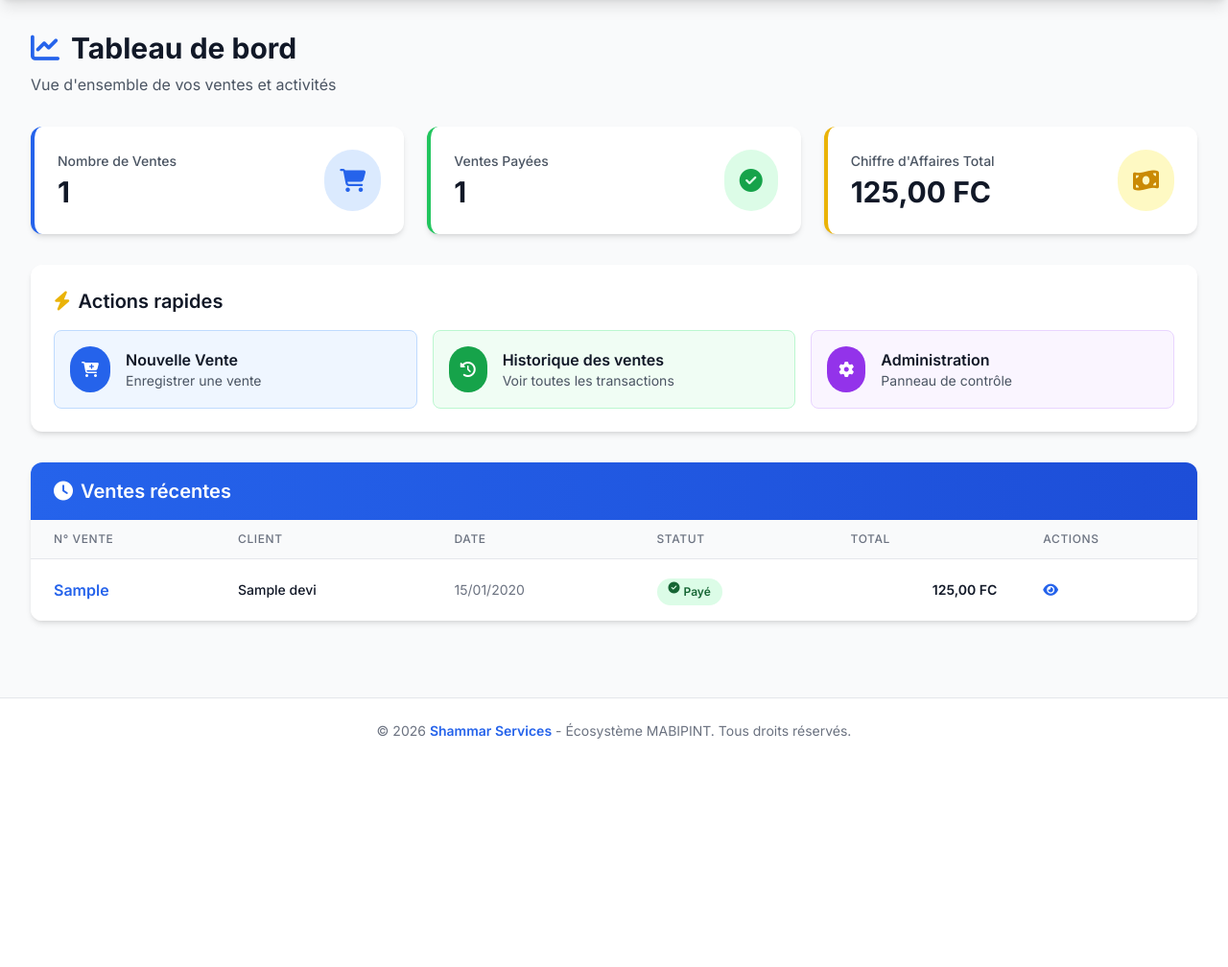
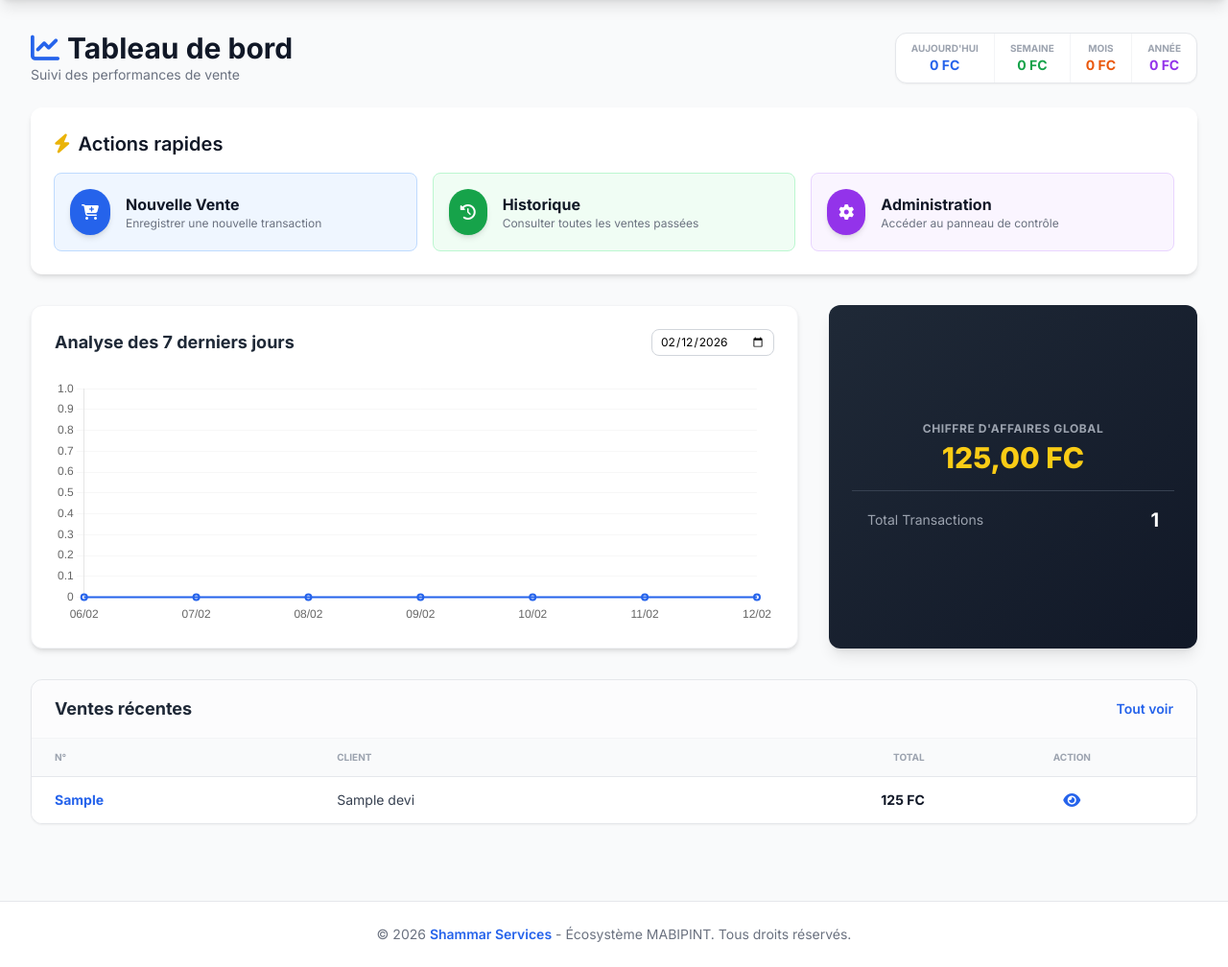
Before and after one commit to chadrackmbupiokajess/Shammar-Services, a Django app: page / in a window 1280 px wide. Shown: the part 64-1072 px from the top of the page at 96% size. Before the commit the page ends 834 px from the top, so only its background shows below. Run offline with Django 5.2, Linux system fonts and the light colour scheme; a user stored in the database is signed in; tables that the repository leaves empty hold one stand-in row (values such as "Sample post"); some libraries are stand-ins or nearby versions.

Commit message:
ajout total general

```diff
--- a/mabipint/templates/mabipint/dashboard.html
+++ b/mabipint/templates/mabipint/dashboard.html
@@ -5,52 +5,32 @@
 {% block content %}
 <div class="max-w-7xl mx-auto px-4 sm:px-6 lg:px-8">
 
-    <!-- En-tête -->
-    <div class="mb-6 md:mb-8">
-        <h1 class="text-2xl md:text-3xl font-bold text-gray-900">
-            <i class="fas fa-chart-line text-blue-600 mr-2 md:mr-3"></i>Tableau de bord
-        </h1>
-        <p class="text-sm md:text-base text-gray-600 mt-2">Vue d'ensemble de vos ventes et activités</p>
-    </div>
-
-    <!-- Statistiques -->
-    <div class="grid grid-cols-1 md:grid-cols-3 gap-6 mb-8">
-        <!-- Total Ventes (Nombre) -->
-        <div class="bg-white rounded-xl shadow-md p-6 card-hover border-l-4 border-blue-600">
-            <div class="flex items-center justify-between">
-                <div>
-                    <p class="text-sm font-medium text-gray-600 mb-1">Nombre de Ventes</p>
-                    <p class="text-3xl font-bold text-gray-900">{{ total_devis }}</p>
-                </div>
-                <div class="bg-blue-100 rounded-full p-4">
-                    <i class="fas fa-shopping-cart text-2xl text-blue-600"></i>
-                </div>
-            </div>
+    <!-- En-tête simplifié -->
+    <div class="flex flex-col md:flex-row md:items-center justify-between mb-6">
+        <div>
+            <h1 class="text-2xl md:text-3xl font-bold text-gray-900">
+                <i class="fas fa-chart-line text-blue-600 mr-2"></i>Tableau de bord
+            </h1>
+            <p class="text-sm text-gray-500">Suivi des performances de vente</p>
         </div>
 
-        <!-- Ventes Payées (Nombre) -->
-        <div class="bg-white rounded-xl shadow-md p-6 card-hover border-l-4 border-green-500">
-            <div class="flex items-center justify-between">
-                <div>
-                    <p class="text-sm font-medium text-gray-600 mb-1">Ventes Payées</p>
-                    <p class="text-3xl font-bold text-gray-900">{{ devis_paye }}</p>
-                </div>
-                <div class="bg-green-100 rounded-full p-4">
-                    <i class="fas fa-check-circle text-2xl text-green-600"></i>
-                </div>
+        <!-- Stats de période compactes (Fusionnées) -->
+        <div class="mt-4 md:mt-0 bg-white shadow-sm border border-gray-200 rounded-xl overflow-hidden flex divide-x divide-gray-100">
+            <div class="px-4 py-2 text-center">
+                <p class="text-[10px] uppercase font-bold text-gray-400">Aujourd'hui</p>
+                <p class="text-sm font-bold text-blue-600">{{ ca_aujourdhui|floatformat:0 }} FC</p>
             </div>
-        </div>
-
-        <!-- Chiffre d'Affaires Total (Argent) -->
-        <div class="bg-white rounded-xl shadow-md p-6 card-hover border-l-4 border-yellow-500">
-            <div class="flex items-center justify-between">
-                <div>
-                    <p class="text-sm font-medium text-gray-600 mb-1">Chiffre d'Affaires Total</p>
-                    <p class="text-2xl md:text-3xl font-bold text-gray-900">{{ chiffre_affaires_total|floatformat:2 }} FC</p>
-                </div>
-                <div class="bg-yellow-100 rounded-full p-4">
-                    <i class="fas fa-money-bill-wave text-2xl text-yellow-600"></i>
-                </div>
+            <div class="px-4 py-2 text-center">
+                <p class="text-[10px] uppercase font-bold text-gray-400">Semaine</p>
+                <p class="text-sm font-bold text-green-600">{{ ca_semaine|floatformat:0 }} FC</p>
+            </div>
+            <div class="px-4 py-2 text-center">
+                <p class="text-[10px] uppercase font-bold text-gray-400">Mois</p>
+                <p class="text-sm font-bold text-orange-600">{{ ca_mois|floatformat:0 }} FC</p>
+            </div>
+            <div class="px-4 py-2 text-center">
+                <p class="text-[10px] uppercase font-bold text-gray-400">Année</p>
+                <p class="text-sm font-bold text-purple-600">{{ ca_annee|floatformat:0 }} FC</p>
             </div>
         </div>
     </div>
@@ -62,82 +42,95 @@
         </h2>
         <div class="grid grid-cols-1 md:grid-cols-3 gap-4">
             <a href="{% url 'devis_create' %}" class="flex items-center p-4 bg-blue-50 rounded-lg hover:bg-blue-100 transition border border-blue-200">
-                <div class="bg-blue-600 rounded-full p-3 mr-4">
+                <div class="bg-blue-600 rounded-full p-3 mr-4 shadow-md">
                     <i class="fas fa-cart-plus text-white"></i>
                 </div>
                 <div>
-                    <p class="font-semibold text-gray-900">Nouvelle Vente</p>
-                    <p class="text-sm text-gray-600">Enregistrer une vente</p>
+                    <p class="font-bold text-gray-900">Nouvelle Vente</p>
+                    <p class="text-xs text-gray-500">Enregistrer une nouvelle transaction</p>
                 </div>
             </a>
 
             <a href="{% url 'devis_list' %}" class="flex items-center p-4 bg-green-50 rounded-lg hover:bg-green-100 transition border border-green-200">
-                <div class="bg-green-600 rounded-full p-3 mr-4">
+                <div class="bg-green-600 rounded-full p-3 mr-4 shadow-md">
                     <i class="fas fa-history text-white"></i>
                 </div>
                 <div>
-                    <p class="font-semibold text-gray-900">Historique des ventes</p>
-                    <p class="text-sm text-gray-600">Voir toutes les transactions</p>
+                    <p class="font-bold text-gray-900">Historique</p>
+                    <p class="text-xs text-gray-500">Consulter toutes les ventes passées</p>
                 </div>
             </a>
 
             <a href="/admin/" class="flex items-center p-4 bg-purple-50 rounded-lg hover:bg-purple-100 transition border border-purple-200">
-                <div class="bg-purple-600 rounded-full p-3 mr-4">
+                <div class="bg-purple-600 rounded-full p-3 mr-4 shadow-md">
                     <i class="fas fa-cog text-white"></i>
                 </div>
                 <div>
-                    <p class="font-semibold text-gray-900">Administration</p>
-                    <p class="text-sm text-gray-600">Panneau de contrôle</p>
+                    <p class="font-bold text-gray-900">Administration</p>
+                    <p class="text-xs text-gray-500">Accéder au panneau de contrôle</p>
                 </div>
             </a>
         </div>
     </div>
 
+    <div class="grid grid-cols-1 lg:grid-cols-3 gap-8 mb-8">
+        <!-- Graphique des ventes -->
+        <div class="lg:col-span-2 bg-white rounded-xl shadow-md p-6 border border-gray-100">
+            <div class="flex flex-col md:flex-row md:items-center justify-between mb-6 gap-4">
+                <h2 class="text-lg font-bold text-gray-800">Analyse des 7 derniers jours</h2>
+                <form id="filterForm" method="get" class="flex items-center">
+                    <input type="date" name="date_filter" value="{{ date_filter_val }}"
+                           class="text-xs border border-gray-300 rounded-lg px-2 py-1 focus:ring-2 focus:ring-blue-500"
+                           onchange="this.form.submit()">
+                </form>
+            </div>
+            <div class="relative h-64">
+                <canvas id="salesChart"></canvas>
+            </div>
+        </div>
+
+        <!-- Résumé Global (Plus compact) -->
+        <div class="bg-gradient-to-br from-gray-800 to-gray-900 rounded-xl shadow-lg p-6 text-white flex flex-col justify-center">
+            <div class="mb-4 text-center">
+                <p class="text-gray-400 text-xs uppercase font-bold tracking-wider mb-1">Chiffre d'Affaires Global</p>
+                <p class="text-3xl font-extrabold text-yellow-400">{{ chiffre_affaires_total|floatformat:2 }} FC</p>
+            </div>
+
+            <div class="pt-4 border-t border-gray-700">
+                <div class="flex justify-between items-center px-4">
+                    <span class="text-gray-400 text-sm">Total Transactions</span>
+                    <span class="text-xl font-bold">{{ total_devis }}</span>
+                </div>
+            </div>
+        </div>
+    </div>
+
     <!-- Ventes récentes -->
-    <div class="bg-white rounded-xl shadow-md overflow-hidden">
-        <div class="px-6 py-4 bg-gradient-to-r from-blue-600 to-blue-700">
-            <h2 class="text-xl font-semibold text-white">
-                <i class="fas fa-clock mr-2"></i>Ventes récentes
-            </h2>
+    <div class="bg-white rounded-xl shadow-sm border border-gray-200 overflow-hidden">
+        <div class="px-6 py-4 border-b border-gray-100 flex justify-between items-center bg-gray-50/50">
+            <h2 class="font-bold text-gray-800 text-lg">Ventes récentes</h2>
+            <a href="{% url 'devis_list' %}" class="text-blue-600 hover:underline text-sm font-semibold">Tout voir</a>
         </div>
 
         {% if devis_list %}
-        <div class="overflow-x-auto table-responsive">
+        <div class="overflow-x-auto">
             <table class="min-w-full divide-y divide-gray-200">
                 <thead class="bg-gray-50">
                     <tr>
-                        <th class="px-6 py-3 text-left text-xs font-medium text-gray-500 uppercase tracking-wider">N° Vente</th>
-                        <th class="px-6 py-3 text-left text-xs font-medium text-gray-500 uppercase tracking-wider">Client</th>
-                        <th class="px-6 py-3 text-left text-xs font-medium text-gray-500 uppercase tracking-wider">Date</th>
-                        <th class="px-6 py-3 text-left text-xs font-medium text-gray-500 uppercase tracking-wider">Statut</th>
-                        <th class="px-6 py-3 text-left text-xs font-medium text-gray-500 uppercase tracking-wider">Total</th>
-                        <th class="px-6 py-3 text-left text-xs font-medium text-gray-500 uppercase tracking-wider">Actions</th>
+                        <th class="px-6 py-3 text-left text-[10px] font-bold text-gray-400 uppercase">N°</th>
+                        <th class="px-6 py-3 text-left text-[10px] font-bold text-gray-400 uppercase">Client</th>
+                        <th class="px-6 py-3 text-right text-[10px] font-bold text-gray-400 uppercase">Total</th>
+                        <th class="px-6 py-3 text-center text-[10px] font-bold text-gray-400 uppercase">Action</th>
                     </tr>
                 </thead>
-                <tbody class="bg-white divide-y divide-gray-200">
+                <tbody class="bg-white divide-y divide-gray-100">
                     {% for devis in devis_list %}
-                    <tr class="hover:bg-gray-50 transition">
-                        <td class="px-6 py-4 whitespace-nowrap">
-                            <span class="font-semibold text-blue-600">{{ devis.numero }}</span>
-                        </td>
-                        <td class="px-6 py-4 whitespace-nowrap">
-                            <div class="text-sm font-medium text-gray-900">{{ devis.client_nom }}</div>
-                        </td>
-                        <td class="px-6 py-4 whitespace-nowrap text-sm text-gray-500">
-                            {{ devis.date_creation|date:"d/m/Y" }}
-                        </td>
-                        <td class="px-6 py-4 whitespace-nowrap">
-                            <span class="px-3 py-1 inline-flex text-xs leading-5 font-semibold rounded-full bg-green-100 text-green-800">
-                                <i class="fas fa-check-circle mr-1"></i>Payé
-                            </span>
-                        </td>
-                        <td class="px-6 py-4 whitespace-nowrap text-sm font-semibold text-gray-900 text-right">
-                            {{ devis.total_general|floatformat:2 }} FC
-                        </td>
-                        <td class="px-6 py-4 whitespace-nowrap text-sm">
-                            <a href="{% url 'devis_detail' devis.pk %}" class="text-blue-600 hover:text-blue-900" title="Voir">
-                                <i class="fas fa-eye"></i>
-                            </a>
+                    <tr class="hover:bg-blue-50/30 transition">
+                        <td class="px-6 py-3 whitespace-nowrap text-sm font-bold text-blue-600">{{ devis.numero }}</td>
+                        <td class="px-6 py-3 whitespace-nowrap text-sm text-gray-700">{{ devis.client_nom }}</td>
+                        <td class="px-6 py-3 whitespace-nowrap text-sm font-bold text-gray-900 text-right">{{ devis.total_general|floatformat:0 }} FC</td>
+                        <td class="px-6 py-3 whitespace-nowrap text-center text-blue-600">
+                            <a href="{% url 'devis_detail' devis.pk %}" title="Voir les détails"><i class="fas fa-eye"></i></a>
                         </td>
                     </tr>
                     {% endfor %}
@@ -145,15 +138,40 @@
             </table>
         </div>
         {% else %}
-        <div class="p-8 text-center">
-            <i class="fas fa-shopping-basket text-6xl text-gray-300 mb-4"></i>
-            <p class="text-gray-500 mb-4">Aucune vente pour le moment</p>
-            <a href="{% url 'devis_create' %}" class="inline-block bg-blue-600 text-white px-6 py-2 rounded-lg hover:bg-blue-700 transition">
-                <i class="fas fa-plus mr-2"></i>Enregistrer votre première vente
-            </a>
-        </div>
+        <div class="p-8 text-center text-gray-400 italic text-sm">Aucune vente enregistrée.</div>
         {% endif %}
     </div>
-
 </div>
 {% endblock %}
+
+{% block extra_js %}
+<script src="https://cdn.jsdelivr.net/npm/chart.js"></script>
+<script>
+    const ctx = document.getElementById('salesChart').getContext('2d');
+    new Chart(ctx, {
+        type: 'line',
+        data: {
+            labels: {{ graph_labels|safe }},
+            datasets: [{
+                label: 'FC',
+                data: {{ graph_data|safe }},
+                borderColor: '#2563eb',
+                backgroundColor: 'rgba(37, 99, 235, 0.05)',
+                borderWidth: 2,
+                fill: true,
+                tension: 0.4,
+                pointRadius: 3
+            }]
+        },
+        options: {
+            responsive: true,
+            maintainAspectRatio: false,
+            plugins: { legend: { display: false } },
+            scales: {
+                y: { beginAtZero: true, grid: { color: 'rgba(0, 0, 0, 0.03)' } },
+                x: { grid: { display: false } }
+            }
+        }
+    });
+</script>
+{% endblock %}
--- a/mabipint/views.py
+++ b/mabipint/views.py
@@ -4,10 +4,13 @@ from django.contrib.auth import login, logout, authenticate
 from django.contrib import messages
 from django.http import HttpResponse
 from django.db import transaction
+from django.utils import timezone
+from datetime import datetime, timedelta
 from .models import Devis, LigneDevis
 from .forms import DevisForm, LigneDevisForm
 import json
 from decimal import Decimal
+from django.db.models import Sum
 
 
 def login_view(request):
@@ -41,21 +44,68 @@ def logout_view(request):
 def dashboard(request):
     """Tableau de bord principal"""
     devis_list = Devis.objects.all()[:10]
+    now = timezone.now()
 
-    # Statistiques
+    # Récupérer la date de filtrage si elle existe
+    date_filter_str = request.GET.get('date_filter')
+    if date_filter_str:
+        try:
+            target_date = datetime.strptime(date_filter_str, '%Y-%m-%d').date()
+            # On crée un datetime à partir de la date pour les calculs
+            reference_date = timezone.make_aware(datetime.combine(target_date, datetime.max.time()))
+        except ValueError:
+            reference_date = now
+    else:
+        reference_date = now
+
+    # Statistiques de base (toujours globales)
     total_devis = Devis.objects.count()
     devis_paye = Devis.objects.filter(statut='paye').count()
 
-    # Calcul du chiffre d'affaires total
-    # Comme on a des propriétés calculées dans le modèle, on doit boucler sur les objets
+    # Chiffre d'affaires total
     toutes_les_ventes = Devis.objects.all()
     chiffre_affaires_total = sum(v.total_general for v in toutes_les_ventes)
+
+    # Chiffre d'affaires par période
+    # Aujourd'hui
+    ventes_aujourdhui = Devis.objects.filter(date_creation__date=now.date())
+    ca_aujourdhui = sum(v.total_general for v in ventes_aujourdhui)
+
+    # Cette semaine
+    debut_semaine = now - timedelta(days=now.weekday())
+    ventes_semaine = Devis.objects.filter(date_creation__gte=debut_semaine)
+    ca_semaine = sum(v.total_general for v in ventes_semaine)
+
+    # Ce mois-ci
+    ventes_mois = Devis.objects.filter(date_creation__month=now.month, date_creation__year=now.year)
+    ca_mois = sum(v.total_general for v in ventes_mois)
+
+    # Cette année
+    ventes_annee = Devis.objects.filter(date_creation__year=now.year)
+    ca_annee = sum(v.total_general for v in ventes_annee)
+
+    # Données pour le graphique (7 jours à partir de la date de référence)
+    graph_labels = []
+    graph_data = []
+    for i in range(6, -1, -1):
+        day = reference_date - timedelta(days=i)
+        graph_labels.append(day.strftime('%d/%m'))
+        ventes_jour = Devis.objects.filter(date_creation__date=day.date())
+        total_jour = sum(v.total_general for v in ventes_jour)
+        graph_data.append(float(total_jour))
 
     context = {
         'devis_list': devis_list,
         'total_devis': total_devis,
         'devis_paye': devis_paye,
         'chiffre_affaires_total': chiffre_affaires_total,
+        'ca_aujourdhui': ca_aujourdhui,
+        'ca_semaine': ca_semaine,
+        'ca_mois': ca_mois,
+        'ca_annee': ca_annee,
+        'graph_labels': json.dumps(graph_labels),
+        'graph_data': json.dumps(graph_data),
+        'date_filter_val': date_filter_str or now.strftime('%Y-%m-%d'),
     }
     return render(request, 'mabipint/dashboard.html', context)
 
```
